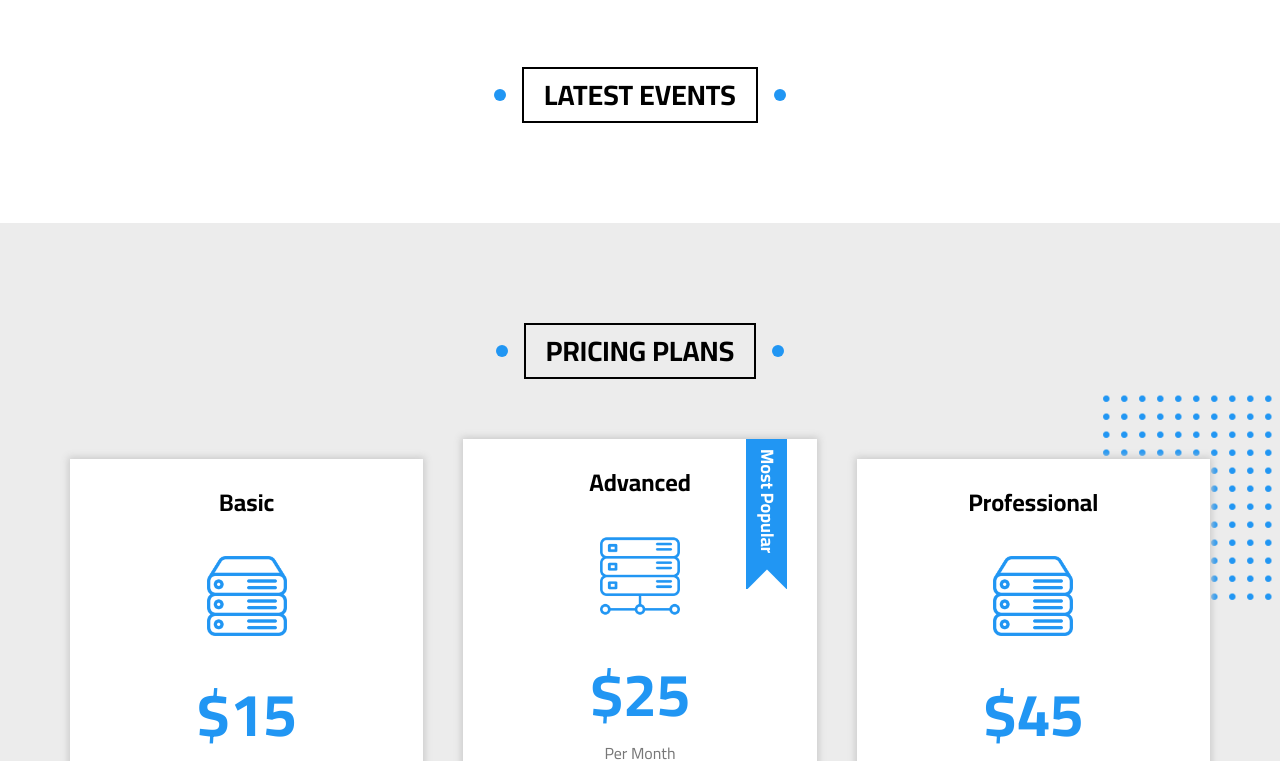
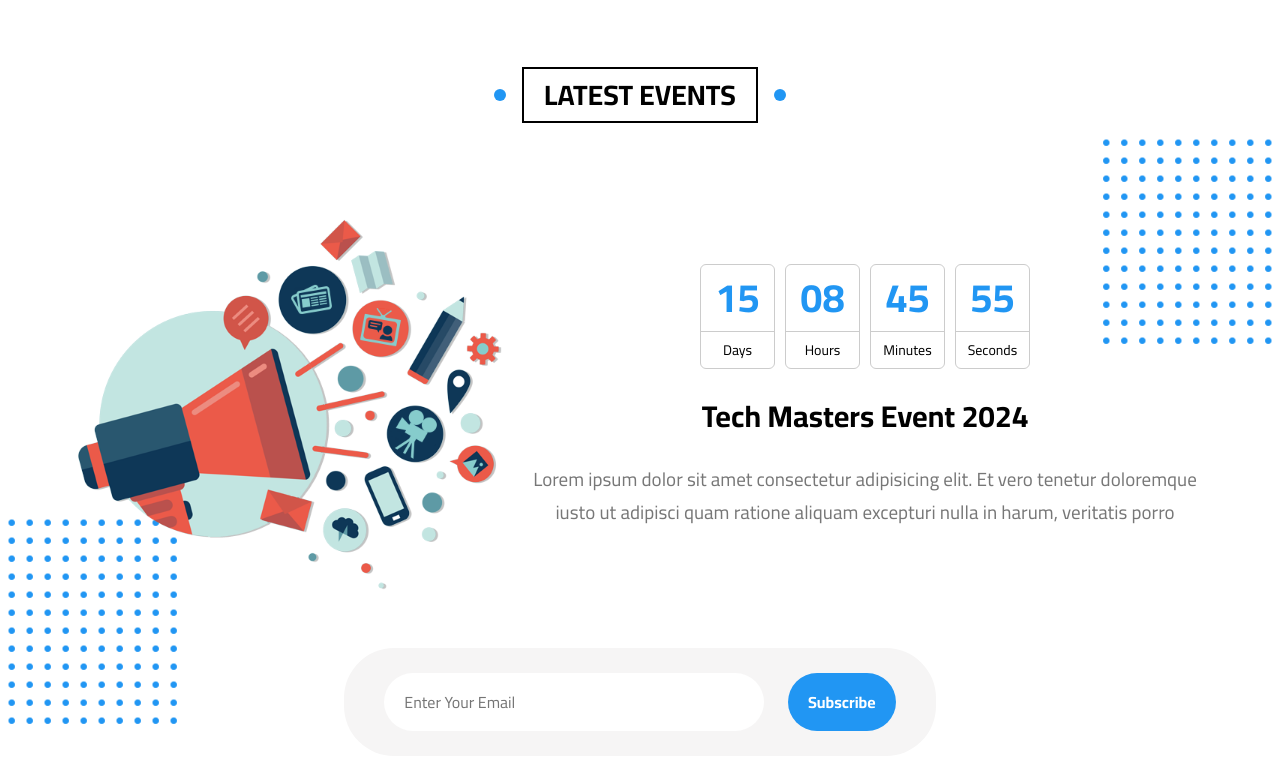
Before and after one commit to Ziad-Elshrief/HTML-CSS-Template3, a plain HTML site: page index.html in a window 1280 px wide. Shown: the part 8900-9661 px from the top of the page. Drawn offline with Linux system fonts and the light colour scheme.

Commit message:
Finish Events Section

```diff
--- a/css/style.css
+++ b/css/style.css
@@ -114,8 +114,25 @@ html {
     right: 0;
 }
 
+.dots-left,
+.dots-right {
+    content: "";
+    position: absolute;
+    background-image: url(../images/dots.png);
+    width: 204px;
+}
 
+.dots-left {
+    transform: rotate(90deg);
+    bottom: 180px;
+    left: -20px;
+}
 
+.dots-right {
+    transform: rotate(-90deg);
+    top: 180px;
+    right: -20px;
+}
 
 header .container {
     display: flex;
@@ -1001,6 +1018,138 @@ header menu li a i {
 
 .events {
     padding: var(--section-padding) 0px;
+    position: relative;
+    overflow: hidden;
+}
+
+.events .container {
+    position: relative;
+    z-index: 3;
+}
+
+.events .event {
+    margin-top: 80px;
+    display: flex;
+    align-items: center;
+}
+
+.counter-box {
+    width: fit-content;
+    display: grid;
+    column-gap: 10px;
+    margin: 0 auto;
+}
+
+.events .event .counter {
+    width: 75px;
+    background-color: #ffffff;
+    border: 1px solid #ccc;
+    border-radius: 6px;
+    grid-area: 1;
+}
+
+.events .event .counter:hover {
+    border-color: var(--main-color);
+}
+
+.events .event .counter>span {
+    display: block;
+    padding: 10px 0;
+    text-align: center;
+    font-size: 14px;
+}
+
+.events .event .counter>span:first-of-type {
+    font-size: 40px;
+    font-weight: bold;
+    color: var(--main-color);
+    border-bottom: 1px solid;
+    border-bottom-color: inherit;
+}
+
+.events .event .event-text h2 {
+    margin: 30px 0;
+    font-size: 30px;
+    text-align: center;
+}
+
+.events .event .event-text p {
+    text-align: center;
+    line-height: 1.7;
+    font-size: 19px;
+    color: #777;
+}
+
+.events .event img {
+    width: 450px;
+}
+
+/* Medium */
+@media (max-width: 991px) {
+    .events .event img {
+        display: none;
+    }
+}
+
+.events form {
+    background-color: #f6f5f5;
+    padding: 25px 40px;
+    border-radius: 50px;
+    width: fit-content;
+    margin: 40px auto;
+}
+
+/* Small */
+@media (max-width: 767px) {
+    .events form {
+        padding: 10px;
+        width: 100%;
+        border-radius: 0;
+    }
+}
+
+.events input {
+    padding: 20px;
+    border: none;
+    border-radius: 50px;
+}
+
+
+.events input[type="email"] {
+    width: 380px;
+    outline: none;
+    margin-right: 20px;
+    caret-color: var(--main-color);
+}
+
+.events input[type="email"]:focus::placeholder {
+    visibility: hidden;
+}
+
+.events input[type="submit"] {
+    background-color: var(--main-color);
+    color: #ffffff;
+    font-weight: bold;
+    cursor: pointer;
+}
+
+.events input[type="submit"]:hover {
+    background-color: var(--main-color-alt);
+}
+
+/* Small */
+@media (max-width: 767px) {
+    .events input[type="submit"] {
+        border-radius: 0;
+        width: 100%;
+        display: block;
+    }
+
+    .events input[type="email"] {
+        border-radius: 0;
+        width: 100%;
+        margin: 0 0 20px;
+    }
 }
 
 .pricing {
@@ -1008,25 +1157,6 @@ header menu li a i {
     background-color: var(--section-background);
     position: relative;
     overflow: hidden;
-}
-
-.pricing .dots-left,
-.pricing .dots-right {
-    content: "";
-    position: absolute;
-    background-image: url(../images/dots.png);
-    width: 204px;
-    transform: rotate(-90deg);
-}
-
-.pricing .dots-right {
-    top: 180px;
-    right: -20px;
-}
-
-.pricing .dots-left {
-    bottom: 180px;
-    left: 0;
 }
 
 
--- a/index.html
+++ b/index.html
@@ -557,7 +557,40 @@
       </div>
     </div>
     <div class="events">
-      <div class="container"><h2 class="section-title">Latest Events</h2></div>
+      <div class="dots-left"><img src="images/dots.png" alt="dots" /></div>
+      <div class="dots-right"><img src="images/dots.png" alt="dots" /></div>
+      <div class="container">
+        <h2 class="section-title">Latest Events</h2>
+        <div class="event">
+          <img src="images/events.png" alt="Event" />
+          <div class="event-text">
+           <div class="counter-box"> <div class="counter">
+              <span>15</span> <span>Days</span>
+            </div><div class="counter">
+              <span>08</span> <span>Hours</span>
+            </div><div class="counter">
+              <span>45</span> <span>Minutes</span>
+            </div><div class="counter">
+              <span>55</span> <span>Seconds</span>
+            </div></div>
+            <h2>Tech Masters Event 2024</h2>
+            <p>
+              Lorem ipsum dolor sit amet consectetur adipisicing elit. Et vero
+              tenetur doloremque iusto ut adipisci quam ratione aliquam
+              excepturi nulla in harum, veritatis porro
+            </p>
+          </div>
+        </div>
+        <form action="">
+          <input
+            type="email"
+            name="Email"
+            id=""
+            placeholder="Enter Your Email"
+          />
+          <input type="submit" value="Subscribe" />
+        </form>
+      </div>
     </div>
     <div class="pricing">
       <div class="dots-left"><img src="images/dots.png" alt="dots" /></div>
```
